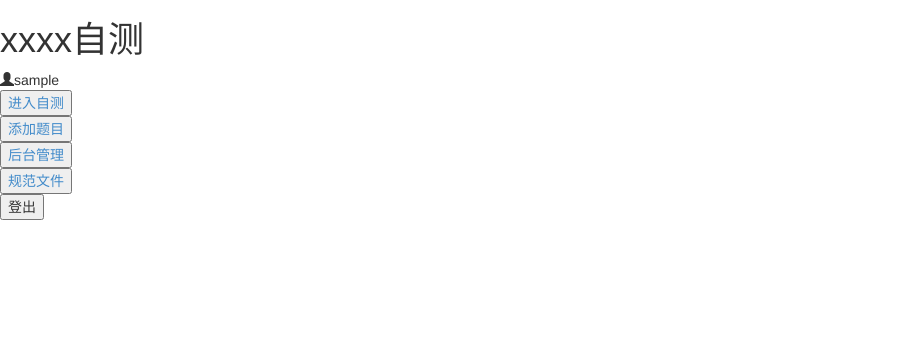
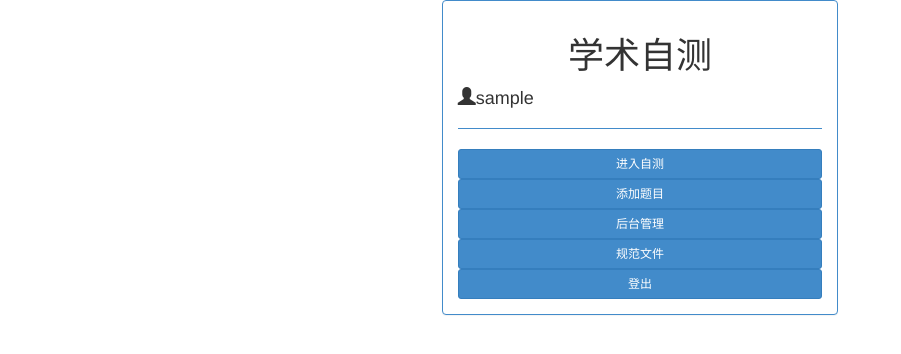
Before and after one commit to daaqing452/AcademicEthicsTest, a Django app: page / in a window 1280 px wide. Shown: the top 354 px of the page, without its empty margins (0-901 px from the left). Run offline with Django 3.2, Linux system fonts and the light colour scheme; a user stored in the database is signed in; tables that the repository leaves empty hold one stand-in row (values such as "Sample post"); some libraries are stand-ins or nearby versions.

Commit message:
first edition

```diff
--- a/Survey/views.py
+++ b/Survey/views.py
@@ -41,7 +41,7 @@ def survey_fill(request):
 
 	if op == 'submit':
 		astring = request.POST.get('qstring')
-		arr = json.loads(qstring)
+		arr = json.loads(astring)
 		score = 0
 		for question in arr:
 			if question['right_answer'] == question['filled_answer']:
--- a/static/template/index.html
+++ b/static/template/index.html
@@ -5,18 +5,25 @@
 </head>
 
 <body>
+<div class="col-md-offset-4 col-md-4 ">
+    <div class="panel panel-primary">
+        <div class="panel-body">
+            <div style="text-align: center;">
+                <h1>学术自测</h1>
+            </div>
 
-<h1>xxxx自测</h1>
             {% if login %}
-	<span class="glyphicon glyphicon-user"></span>{{ suser.username }}<br/>
-	<button><a href='/survey_fill/'>进入自测</a></button><br/>
+                <h4><span class="glyphicon glyphicon-user"></span>{{ suser.username }}</h4>
+                <hr style="height: 1px; border: none; background-color: #428bca">
+                <button class="btn btn-primary btn-sm" onclick="window.location.href='/survey_fill/'" style="width: 100%">进入自测</button><br/>
                 {% if suser.admin %}
-		<button><a href='/survey_create/'>添加题目</a></button><br/>
-		<button><a href='/backend/'>后台管理</a></button><br/>
+                <button class="btn btn-primary btn-sm" onclick="window.location.href='/survey_create/'" style="width: 100%">添加题目</button><br/>
+                <button class="btn btn-primary btn-sm" onclick="window.location.href='/backend/'" style="width: 100%">后台管理</button><br/>
                 {% endif %}
-	<button><a href='/show_files/'>规范文件</a></button><br/>
-	<button onclick='logout()'>登出</button><br/>
+                <button class="btn btn-primary btn-sm" onclick="window.location.href='/show_files/'" style="width: 100%">规范文件</button><br/>
+                <button class="btn btn-primary btn-sm" onclick='logout()' style="width: 100%">登出</button><br/>
             {% else %}
+                <hr style="height: 1px; border: none; background-color: #428bca">
                 <form method='post' enctype='multipart/form-data' style="margin:10px 10px 10px 10px;">
                     {% csrf_token %}
                     <input id='username' type='text' name='username' class="form-control" placeholder="学号"/>
@@ -27,6 +34,11 @@
                 </form>
                 <span>{{ info }}</span>
             {% endif %}
+        </div>
+    </div>
+</div>
+
+
 
 <link href='{% static 'bootstrap/css/bootstrap.min.css' %}' rel="stylesheet">
 <link href="{% static "kindeditor/themes/default/default.css" %}" rel="stylesheet">
```
Also changed, not shown: static/js/survey_report.js (+22 -0 lines). Lines whose indentation alone changed are shown as unchanged.
